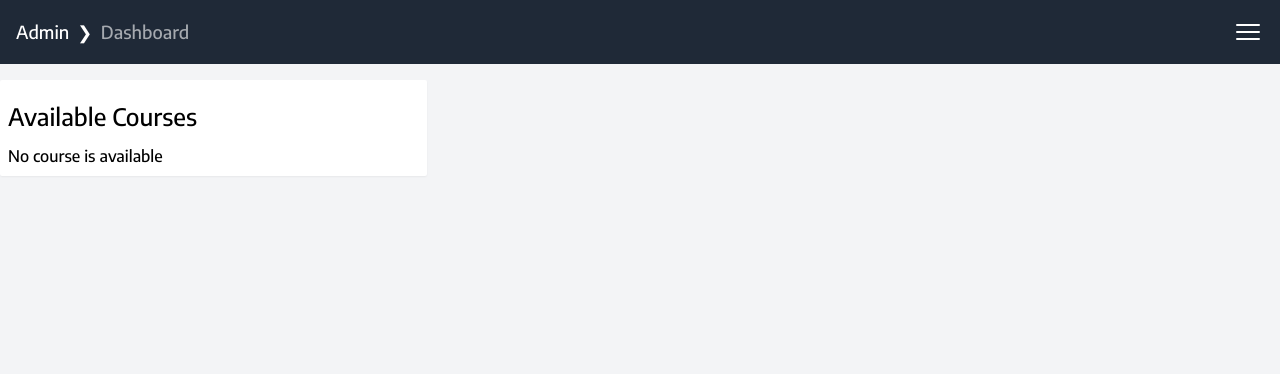
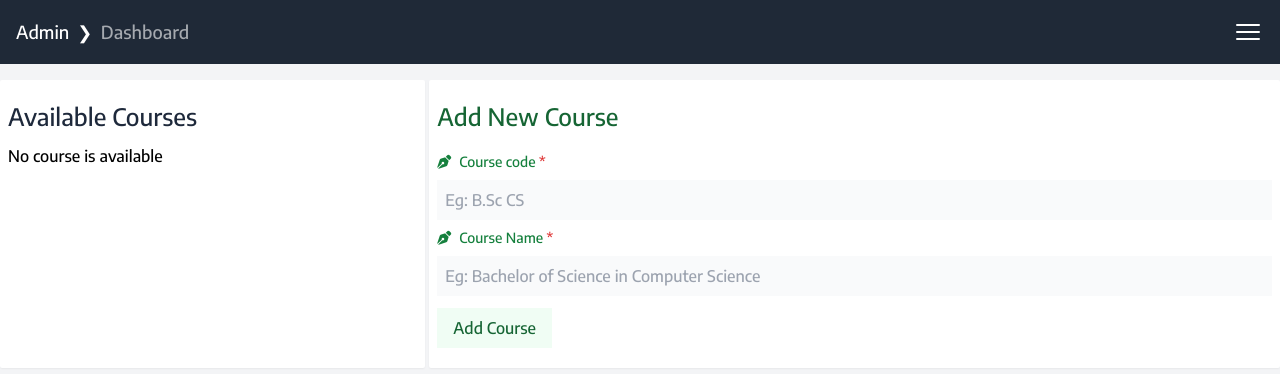
Before and after one commit to NitishRajbongshi/alumni_system, a PHP site: page /frontend/Admin/course.php in a window 1280 px wide. Shown: the top 374 px of the page. Run offline with PHP 8.4, Linux system fonts and the light colour scheme; the visitor is signed in with stand-in values (Sample User, id 1); data that the repository does not hold is empty.

Commit message:
Add functionality to create new course details

```diff
--- /dev/null
+++ b/backend/course/add.php
@@ -0,0 +1,34 @@
+<?php
+include_once __DIR__. "/../../connections/db_connect.php";
+
+class AddCourse {
+    private $conn;
+    private $course_table;
+
+    public function __construct()
+    {
+        $this->conn = connect_db();
+
+        $include_json = __DIR__.'/../../config/config.json';
+        $config = file_get_contents($include_json);
+        $data = json_decode($config, TRUE);
+
+        $this->course_table = $data['course'];
+    }
+
+    public function add_course($code, $name) {
+        $query = "
+        INSERT INTO ".$this->course_table." SET course_code = :code, course_name = :name;
+        ";
+        $stmt = $this->conn->prepare($query);
+        $stmt->bindParam("code", $code);
+        $stmt->bindParam("name", $name);
+        if($stmt->execute()) {
+            if($stmt->rowCount() == 1)
+                return true;
+            else
+                return false;
+        } else
+            return false;
+    }
+}
--- a/dist/output.css
+++ b/dist/output.css
@@ -624,16 +628,9 @@ video {
   margin-top: 5rem;
 }
 
-.mb-4 {
-  margin-bottom: 1rem;
-}
-
-.mb-5 {
-  margin-bottom: 1.25rem;
-}
-
-.block {
-  display: block;
+.me-2 {
+  -webkit-margin-end: 0.5rem;
+          margin-inline-end: 0.5rem;
 }
 
 .inline {
@@ -814,6 +806,11 @@ video {
 .bg-gray-800 {
   --tw-bg-opacity: 1;
   background-color: rgb(31 41 55 / var(--tw-bg-opacity));
+}
+
+.bg-green-50 {
+  --tw-bg-opacity: 1;
+  background-color: rgb(240 253 244 / var(--tw-bg-opacity));
 }
 
 .bg-red-100 {
@@ -953,9 +950,34 @@ video {
   color: rgb(75 85 99 / var(--tw-text-opacity));
 }
 
+.text-green-700 {
+  --tw-text-opacity: 1;
+  color: rgb(21 128 61 / var(--tw-text-opacity));
+}
+
+.text-green-800 {
+  --tw-text-opacity: 1;
+  color: rgb(22 101 52 / var(--tw-text-opacity));
+}
+
+.text-red-500 {
+  --tw-text-opacity: 1;
+  color: rgb(239 68 68 / var(--tw-text-opacity));
+}
+
 .text-red-600 {
   --tw-text-opacity: 1;
   color: rgb(220 38 38 / var(--tw-text-opacity));
+}
+
+.text-slate-700 {
+  --tw-text-opacity: 1;
+  color: rgb(51 65 85 / var(--tw-text-opacity));
+}
+
+.text-slate-800 {
+  --tw-text-opacity: 1;
+  color: rgb(30 41 59 / var(--tw-text-opacity));
 }
 
 .text-white {
@@ -971,6 +993,10 @@ video {
 
 .outline-1 {
   outline-width: 1px;
+}
+
+.outline-green-100 {
+  outline-color: #dcfce7;
 }
 
 .outline-red-100 {
--- a/frontend/Admin/assets/sidebar.php
+++ b/frontend/Admin/assets/sidebar.php
@@ -4,17 +4,17 @@
             <div class="px-4 pb-6">
                 <ul class="mb-8 text-sm font-medium">
                     <li>
-                        <a class="active flex items-center rounded py-3 pl-3 pr-4 text-gray-50 hover:bg-gray-600" href="#homepage">
+                        <a class="flex items-center rounded py-3 pl-3 pr-4 text-gray-50 hover:bg-gray-700" href="dashboard.php">
                             <span class="select-none">Dashboard</span>
                         </a>
                     </li>
                     <li>
-                        <a class="flex items-center rounded py-3 pl-3 pr-4 text-gray-50 hover:bg-gray-600" href="course.php">
+                        <a class="flex items-center rounded py-3 pl-3 pr-4 text-gray-50 hover:bg-gray-700" href="course.php">
                             <span class="select-none">Course</span>
                         </a>
                     </li>
                     <li>
-                        <a class="flex items-center rounded py-3 pl-3 pr-4 text-gray-50 hover:bg-gray-600" href="alumni.php">
+                        <a class="flex items-center rounded py-3 pl-3 pr-4 text-gray-50 hover:bg-gray-700" href="alumni.php">
                             <span class="select-none">Alumni</span>
                         </a>
                     </li>
--- a/frontend/Admin/course.php
+++ b/frontend/Admin/course.php
@@ -1,11 +1,28 @@
 <?php
 include_once __DIR__ . "/../../backend/course/get.php";
+include_once __DIR__ . "/../../backend/course/add.php";
 session_start();
 if (($_SESSION['loggedin'] == false) || ($_SESSION['adminLogin'] == false) || !isset($_SESSION['loggedin']) || !isset($_SESSION['adminLogin'])) {
     session_unset();
     session_destroy();
     header('location: login.php');
     exit;
+}
+
+if($_SERVER['REQUEST_METHOD'] == "POST") {
+    $code = $_POST['course_code'];
+    $name = $_POST['course_name'];
+
+    $add_obj = new AddCourse();
+    $status = $add_obj->add_course($code, $name);
+    if($status) {
+        header('location: course.php');
+    }
+    else {
+        echo "
+        <alert>Course added successfully</alert>
+        ";
+    }
 }
 ?>
 <!DOCTYPE html>
@@ -50,10 +67,10 @@ if (($_SESSION['loggedin'] == false) || ($_SESSION['adminLogin'] == false) || !i
     <!-- Sidebar end -->
 
     <main class="container mx-auto">
-        <div>
+        <div class="lg:flex lg:gap-1">
             <!-- Available courses -->
             <section class="mt-20 p-2 w-full h-auto rounded-sm bg-white shadow-sm lg:w-1/3">
-                <h4 class="text-2xl my-3">Available Courses</h4>
+                <h4 class="text-2xl my-3 text-slate-800">Available Courses</h4>
                 <ul>
                     <?php
                     $course_obj = new GetCourse();
@@ -69,12 +86,12 @@ if (($_SESSION['loggedin'] == false) || ($_SESSION['adminLogin'] == false) || !i
                         ?>
                             <div class="flex justify-between">
                                 <li>
-                                    <p class=" text-bold text-xl"><?php echo $course['course_code'] ?></p>
+                                    <p class="text-slate-700 text-bold text-xl"><i class="fa-solid fa-paperclip me-2"></i><?php echo $course['course_code'] ?></p>
                                 </li>
-                                <a href="#" class='delete-link' data-id=<?php echo $course_id ?>><i class="fa-solid fa-trash"></i></a>
+                                <a href="#" class='delete-link text-red-500' data-id=<?php echo $course_id ?>><i class="fa-solid fa-trash"></i></a>
                             </div>
                             <div class="border-b-2 border-gray-200 mb-4">
-                                <p class="my-2 text-bold text-md"><?php echo $course['course_name'] ?></p>
+                                <p class="my-2 text-gray-600  text-bold text-md"><?php echo $course['course_name'] ?></p>
                             </div>
                     <?php
                         }
@@ -84,7 +101,22 @@ if (($_SESSION['loggedin'] == false) || ($_SESSION['adminLogin'] == false) || !i
             </section>
 
             <!-- Add new courses -->
-            <section></section>
+            <section class="mt-2 lg:mt-20 p-2 w-full h-auto rounded-sm bg-white shadow-sm lg:w-2/3">
+                <h4 class="text-2xl my-3 text-green-800">Add New Course </h4>
+                <form action="" method="POST">
+                    <div class="flex flex-col">
+                        <label class="my-2 text-sm text-green-700" for="course_code"><i class="fa-solid fa-pen-nib me-2"></i>Course code <span class="text-red-600">*</span></label>
+                        <input class="w-full bg-gray-50 p-2 text-md outline-1 outline-green-100" type="text" id="course_code" name="course_code" placeholder="Eg: B.Sc CS">
+                    </div>
+                    <div class="flex flex-col">
+                        <label class="my-2 text-sm text-green-700" for="course_name"><i class="fa-solid fa-pen-nib me-2"></i>Course Name <span class="text-red-600">*</span></label>
+                        <input class="w-full bg-gray-50 p-2 text-md outline-1 outline-green-100" type="text" id="course_name" name="course_name" placeholder="Eg: Bachelor of Science in Computer Science">
+                    </div>
+                    <div class="my-3">
+                        <input class="py-2 px-4 bg-green-50 text-green-800 hover:bg-green-100 hover:shadow-sm hover:cursor-pointer" type="submit" name="submit" value="Add Course">
+                    </div>
+                </form>
+            </section>
         </div>
     </main>
 </body>
```
Also changed, not shown: other parts of dist/output.css (+22 -12 lines), frontend/Admin/dashboard.php (+10 -8 lines).
